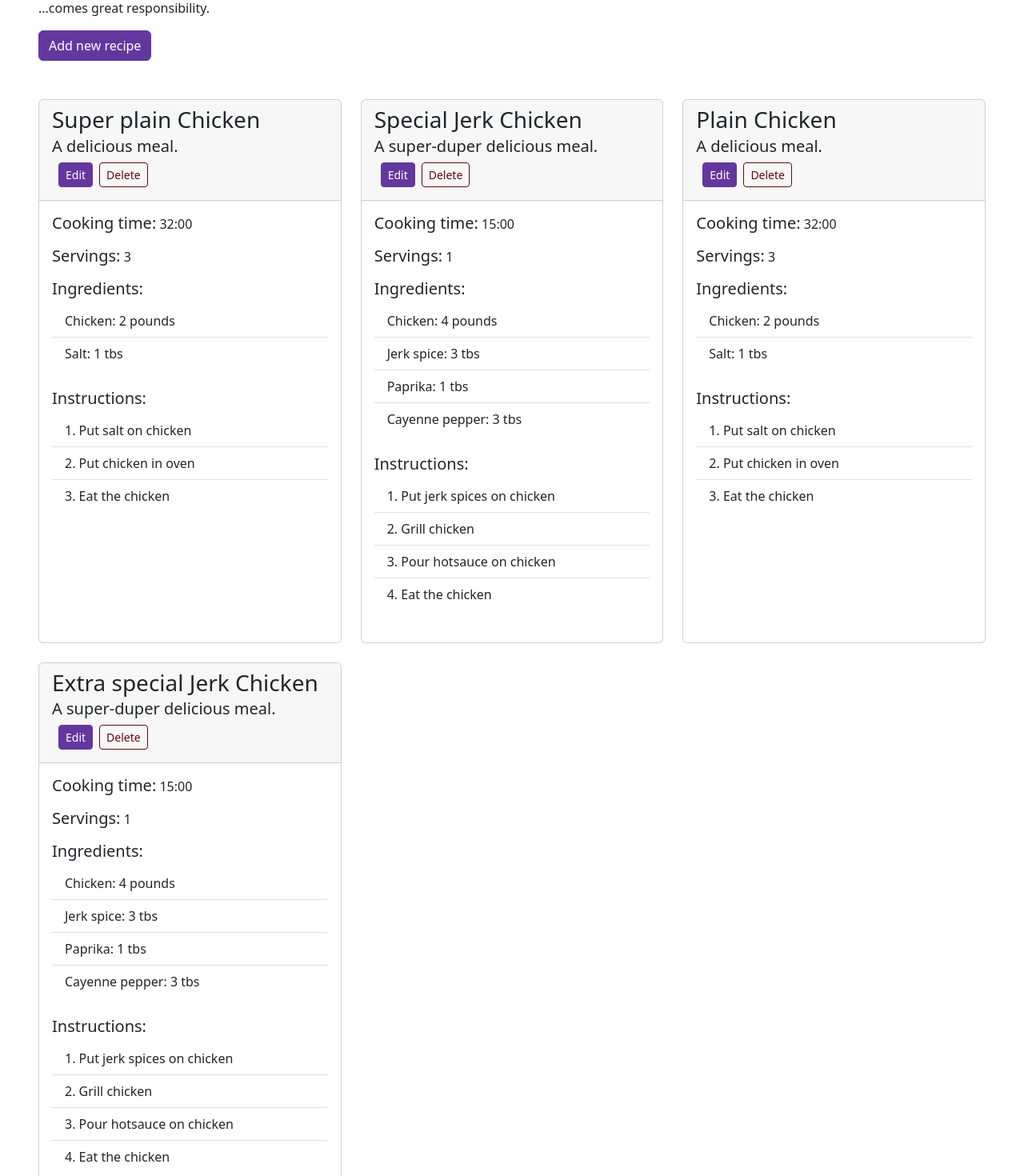
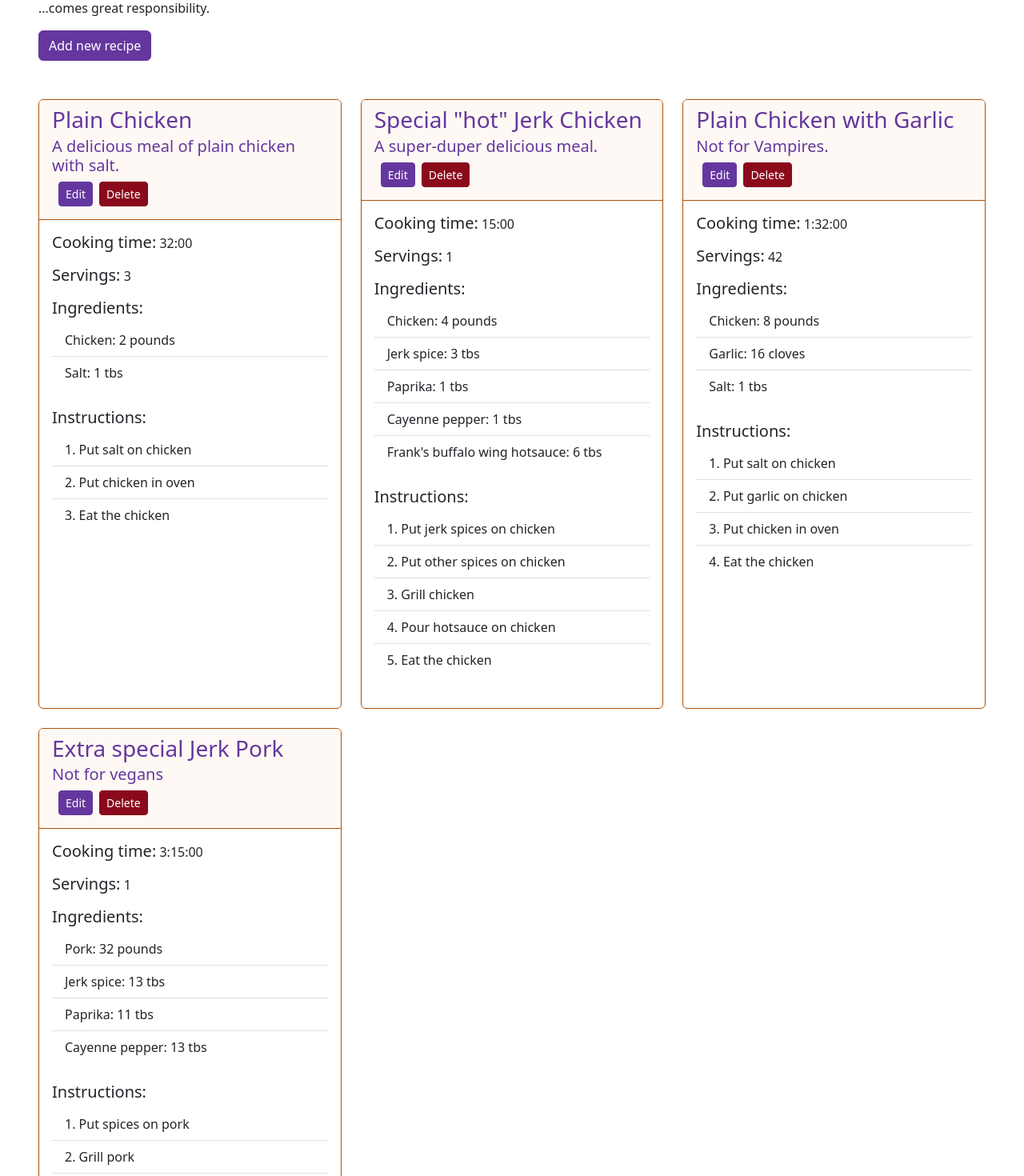
Before and after one commit to JoakimJohnsson/learn-react-app-1, a React (Create React App) app: page / in a window 1280 px wide. Shown: the part 200-1670 px from the top of the page at 80% size. Built offline with nearby package versions, Linux system fonts and the light colour scheme.

Commit message:
#14 - Use uuid for id's and keys + Add and Delete functions + refactoring

```diff
--- a/package.json
+++ b/package.json
@@ -11,6 +11,7 @@
     "react-dom": "^18.2.0",
     "react-scripts": "5.0.1",
     "sass": "^1.55.0",
+    "uuid": "^9.0.0",
     "web-vitals": "^2.1.4"
   },
   "scripts": {
--- a/src/App.js
+++ b/src/App.js
@@ -1,13 +1,15 @@
-import React from "react";
+import React, {useState} from "react";
 import RecipeList from "./components/recipe/RecipeList";
 import {mockData} from "./components/mockData";
 
 
 function App() {
 
-  return (
-    <RecipeList recipes={mockData}/>
-  );
+    const [recipes, setRecipes] = useState(mockData);
+
+    return (
+        <RecipeList recipes={recipes} setRecipes={setRecipes}/>
+    );
 }
 
 export default App;
--- a/src/components/ingredient/IngredientList.js
+++ b/src/components/ingredient/IngredientList.js
@@ -1,5 +1,6 @@
 import React from "react";
 import Ingredient from "./Ingredient";
+import {v4 as uuidv4} from "uuid";
 
 
 const IngredientList = ({ingredients}) => {
@@ -8,7 +9,7 @@ const IngredientList = ({ingredients}) => {
         (ingredient) => {
             // Using spread operator here instead of ingredient={ingredient}.
             return (
-                <Ingredient key={ingredient.id} {...ingredient}/>
+                <Ingredient key={uuidv4()} {...ingredient}/>
             );
         }
     )
--- a/src/components/mockData.js
+++ b/src/components/mockData.js
@@ -1,8 +1,8 @@
 export const mockData = [
     {
         id: 1,
-        name: "Super plain Chicken",
-        description: "A delicious meal.",
+        name: "Plain Chicken",
+        description: "A delicious meal of plain chicken with salt.",
         servings: 3,
         cookingTime: "32:00",
         instructions: [
@@ -25,12 +25,13 @@ export const mockData = [
     },
     {
         id: 2,
-        name: "Special Jerk Chicken",
+        name: "Special \"hot\" Jerk Chicken",
         description: "A super-duper delicious meal.",
         servings: 1,
         cookingTime: "15:00",
         instructions: [
             "Put jerk spices on chicken",
+            "Put other spices on chicken",
             "Grill chicken",
             "Pour hotsauce on chicken",
             "Eat the chicken"
@@ -54,18 +55,24 @@ export const mockData = [
             {
                 id: 6,
                 name: "Cayenne pepper",
-                amount: "3 tbs"
+                amount: "1 tbs"
+            },
+            {
+                id: 7,
+                name: "Frank's buffalo wing hotsauce",
+                amount: "6 tbs"
             }
         ]
     },
     {
         id: 3,
-        name: "Plain Chicken",
-        description: "A delicious meal.",
-        servings: 3,
-        cookingTime: "32:00",
+        name: "Plain Chicken with Garlic",
+        description: "Not for Vampires.",
+        servings: 42,
+        cookingTime: "1:32:00",
         instructions: [
             "Put salt on chicken",
+            "Put garlic on chicken",
             "Put chicken in oven",
             "Eat the chicken"
         ],
@@ -73,10 +80,15 @@ export const mockData = [
             {
                 id: 1,
                 name: "Chicken",
-                amount: "2 pounds"
+                amount: "8 pounds"
             },
             {
                 id: 2,
+                name: "Garlic",
+                amount: "16 cloves"
+            },
+            {
+                id: 3,
                 name: "Salt",
                 amount: "1 tbs"
             }
@@ -84,36 +96,36 @@ export const mockData = [
     },
     {
         id: 4,
-        name: "Extra special Jerk Chicken",
-        description: "A super-duper delicious meal.",
+        name: "Extra special Jerk Pork",
+        description: "Not for vegans",
         servings: 1,
-        cookingTime: "15:00",
+        cookingTime: "3:15:00",
         instructions: [
-            "Put jerk spices on chicken",
-            "Grill chicken",
-            "Pour hotsauce on chicken",
-            "Eat the chicken"
+            "Put spices on pork",
+            "Grill pork",
+            "Pour hotsauce on pork",
+            "Eat the pork"
         ],
         ingredients: [
             {
                 id: 3,
-                name: "Chicken",
-                amount: "4 pounds"
+                name: "Pork",
+                amount: "32 pounds"
             },
             {
                 id: 4,
                 name: "Jerk spice",
-                amount: "3 tbs"
+                amount: "13 tbs"
             },
             {
                 id: 5,
                 name: "Paprika",
-                amount: "1 tbs"
+                amount: "11 tbs"
             },
             {
                 id: 6,
                 name: "Cayenne pepper",
-                amount: "3 tbs"
+                amount: "13 tbs"
             }
         ]
     }
--- a/src/components/recipe/Recipe.js
+++ b/src/components/recipe/Recipe.js
@@ -1,8 +1,9 @@
 import React from "react";
 import IngredientList from "../ingredient/IngredientList";
+import {handleDeleteRecipe} from "../../functions";
 
 
-const Recipe = ({recipe}) => {
+const Recipe = ({recipe, recipes, setRecipes}) => {
 
     return (
         // Wrapper div - handles size of cards by column.
@@ -14,7 +15,12 @@ const Recipe = ({recipe}) => {
                     <h3 className={"h5 card-subtitle"}>{recipe.description}</h3>
                     <div className={"p-2"}>
                         <button className={"btn btn-sm btn-primary me-2"}>Edit</button>
-                        <button className={"btn btn-sm btn-outline-danger"}>Delete</button>
+                        <button
+                            className={"btn btn-sm btn-danger"}
+                            onClick={() => handleDeleteRecipe(recipe.id, recipes, setRecipes)}
+                        >
+                            Delete
+                        </button>
                     </div>
                 </div>
                 <div className={"card-body"}>
--- a/src/components/recipe/RecipeList.js
+++ b/src/components/recipe/RecipeList.js
@@ -1,8 +1,10 @@
 import React from "react";
 import Recipe from "./Recipe";
+import {handleAddRecipe} from "../../functions";
+import {v4 as uuidv4} from "uuid";
 
 
-const RecipeList = ({recipes}) => {
+const RecipeList = ({recipes, setRecipes}) => {
 
     return (
         <main className={"container-fluid p-5"}>
@@ -12,13 +14,18 @@ const RecipeList = ({recipes}) => {
                         <h1 className={"display-1"}>Cooking with react!</h1>
                         <p className={"lead"}>With a great cooking app...</p>
                         <p>...comes great responsibility.</p>
-                        <button className={"btn btn-primary"}>Add new recipe</button>
+                        <button
+                            className={"btn btn-primary"}
+                            onClick={() => handleAddRecipe(recipes, setRecipes)}
+                        >
+                            Add new recipe
+                        </button>
                     </div>
                     <div className={"row"}>
                         {
                             recipes.map((recipe) => {
                                     return (
-                                        <Recipe key={recipe.id} recipe={recipe}/>
+                                        <Recipe key={uuidv4()} recipe={recipe} recipes={recipes} setRecipes={setRecipes}/>
                                     );
                                 }
                             )
--- a/src/css/variables.scss
+++ b/src/css/variables.scss
@@ -1,3 +1,7 @@
 // Override bootstrap variables.
 $primary: #64379e;
-$danger: #630915;
+$secondary: #ad4e05;
+$danger: #8a0a1b;
+$card-border-color: $secondary;
+$card-cap-color: $primary;
+$card-cap-bg: lighten($secondary, 63%);
--- /dev/null
+++ b/src/functions.js
@@ -0,0 +1,37 @@
+import {v4 as uuidv4} from "uuid";
+
+export const handleAddRecipe = (recipes, setRecipes) => {
+    console.info("Adding recipe to recipe list!");
+    const newRecipe = {
+        id: uuidv4(),
+        name: "New name",
+        description: "New description",
+        servings: 1,
+        cookingTime: "1:00:00",
+        instructions: [
+            "Do it!"
+        ],
+        ingredients: [
+            {
+                id: uuidv4(),
+                name: "New name",
+                amount: "New amount"
+            }
+        ]
+    }
+    // Using callback version of set state. Since we are modifying the "old" Recipes list.
+    setRecipes((prevRecipes) => {
+        return [...prevRecipes, newRecipe];
+    });
+}
+
+export const handleDeleteRecipe = (id, recipes, setRecipes) => {
+    console.info("Deleting recipe from recipe list!");
+    // Using callback version of set state. Since we are modifying the "old" Recipes list.
+    setRecipes((prevRecipes) => {
+        return (prevRecipes.filter((recipe) => {
+                return (recipe.id !== id);
+            })
+        );
+    });
+}
```
Also changed, not shown: src/index.js (+8 -8 lines), src/css/main.scss (renamed from src/css/maincss.scss), 1 other file (tests, documents, lock files or other folders).
